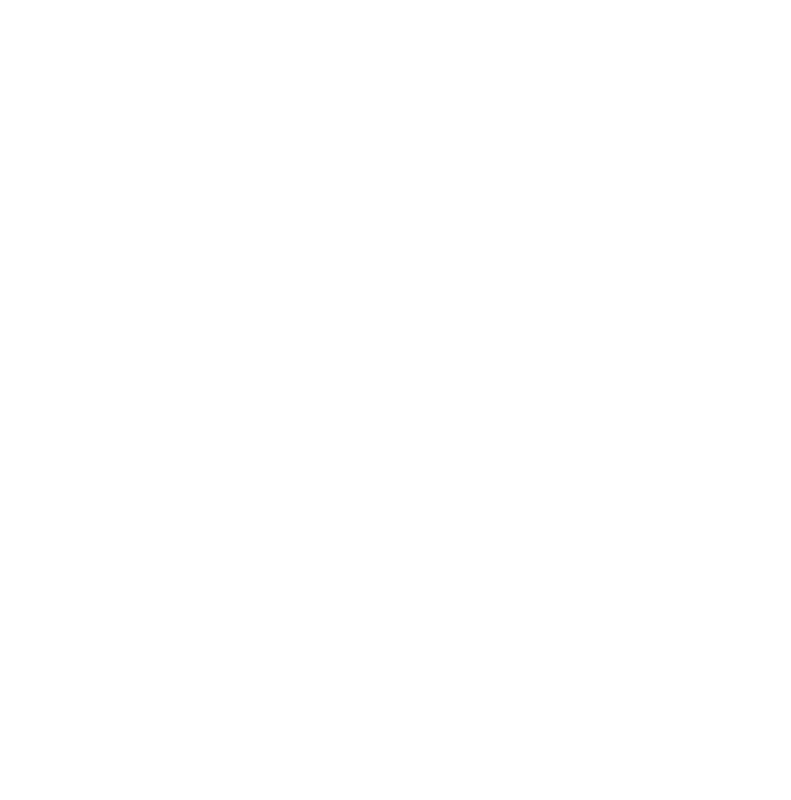
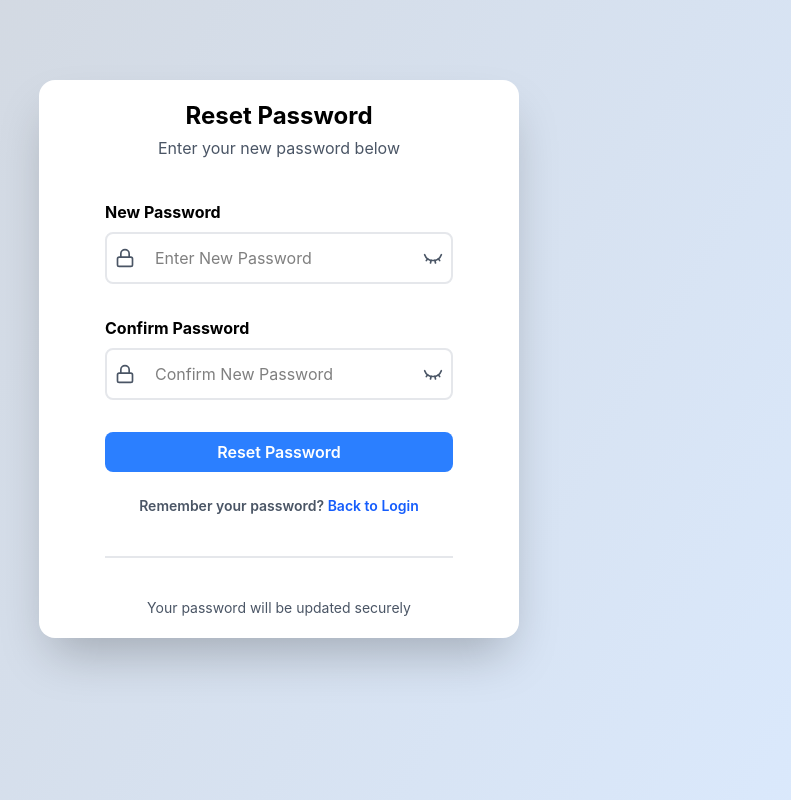
Before and after one commit to Syed-Shariqq/Price-Tracker, a React (Vite) app in the folder price-tracker-frontend/: page /reset-password/1 in a window 1280 px wide. Before the commit this address had no page. Shown: the whole page, without its empty margins (361-1152 px from the left). Built offline with nearby package versions, Linux system fonts and the light colour scheme.

Commit message:
Add Forget password and ResetPassword integrartion

```diff
--- /dev/null
+++ b/price-tracker-frontend/src/Api/changePass.js
@@ -0,0 +1,10 @@
+import api from "./axios";
+
+
+export const forgotPassword = (data) => {
+    return api.post("/otp/forgot-password", data);
+};
+
+export const resetPassword = (data) => {
+    return api.post("/otp/reset-password", data);
+};
--- a/price-tracker-frontend/src/App.jsx
+++ b/price-tracker-frontend/src/App.jsx
@@ -11,6 +11,7 @@ import ProductAnalytics from '@/Pages/ProductAnalytics'
 import ProtectedRoute from './Utils/ProtectedRoute'
 import { useEffect } from 'react'
 import ForgotPassword from '@/Pages/ForgotPassword'
+import ResetPassword from '@/Pages/ResetPassword'
 
 
 const App = () => {
@@ -33,6 +34,7 @@ const App = () => {
         <Route path='/' element={<LandingPage />} />
         <Route path='/auth' element={<AuthPage />} />
         <Route path='/forgot-password' element={<ForgotPassword />} />
+        <Route path='/reset-password/:token' element={<ResetPassword />} />
 
         <Route path='/home' element={
           <ProtectedRoute>
--- a/price-tracker-frontend/src/Pages/ForgotPassword.jsx
+++ b/price-tracker-frontend/src/Pages/ForgotPassword.jsx
@@ -1,21 +1,58 @@
 import { Mail } from 'lucide-react'
-import React from 'react'
-import { Link } from 'react-router-dom'
+import React, { useState } from 'react'
+import { Link, useNavigate } from 'react-router-dom'
+import { forgotPassword } from '@/Api/changePass';
+import Loader from '@/Components/Common/Loader';
 
 const ForgotPassword = () => {
+
+    const [email, setEmail] = useState('');
+    const [loading, setLoading] = useState(false)
+
+    const navigate = useNavigate();
+
+    const handleSubmit = async (e) => {
+
+        try {
+            e.preventDefault();
+            setLoading(true);
+            const res = await forgotPassword({ email : email });
+
+            if (res.data.status === 200) {
+                alert(res.data.message);
+            }else{
+                alert(res.data.message);
+            }
+        } catch (err) {
+            console.log(err);
+        }finally{
+            setLoading(false);
+        }
+
+    }
+
+
     return (
         <div className='min-h-screen w-fulltext-black bg-linear-120 from-gray-300 to-blue-100 flex 2xl:justify-center flex-col items-center py-20 justify-start'>
+            {loading && <Loader />}
             <div className='bg-white p-5 shadow-2xl flex flex-col items-center justify-center rounded-2xl'>
-                <form className='flex gap-10 flex-col items-center justify-center' action="">
+                <form onSubmit={handleSubmit} className='flex gap-10 flex-col items-center justify-center' action="">
                     <div className='flex gap-1 flex-col items-center justify-center'>
                         <h1 className='font-bold 2xl:text-4xl text-2xl'>Forgot Password</h1>
                         <p className='text-gray-600 2xl:text-lg'>Enter your email to reset your password</p>
                     </div>
                     <div className='flex items-center gap-2 pb-10 border-b-2 border-gray-200 flex-col'>
-                        <p className='2xl:text-xl'>Email Address</p>
+                        <p className='2xl:text-xl font-bold'>Email Address</p>
                         <div className='flex px-2 2xl:py-3 2xl:text-lg 2xl:px-6 py-1 border-2 border-gray-200 rounded-lg items-center justify-center gap-2'>
                             <Mail />
-                            <input className='text-md px-3 py-2 outline-none' placeholder='Enter Email Address' type="email" name="email" id="" />
+                            <input
+                                onChange={(e) => { setEmail(e.target.value) }}
+                                className='text-md px-3 py-2 outline-none'
+                                value={email}
+                                placeholder='Enter Email Address'
+                                type="email"
+                                name="email"
+                                 />
                         </div>
                         <button className='px-4 cursor-pointer hover:bg-blue-600 transition-all duration-300 py-2 mt-2 w-full 2xl:text-lg bg-blue-500 text-white rounded-lg'>Send Reset Link</button>
                         <p className='text-sm 2xl:text-lg text-gray-600 font-semibold'>Remember your Password? <Link className="2xl:text-md text-blue-600" to="/auth">Back to Login</Link></p>
--- /dev/null
+++ b/price-tracker-frontend/src/Pages/ResetPassword.jsx
@@ -0,0 +1,156 @@
+import { Eye, EyeClosed, Lock } from 'lucide-react';
+import { useState } from 'react';
+import { Link, useNavigate, useParams } from 'react-router-dom';
+import { resetPassword } from '../Api/changePass';
+
+const ResetPassword = () => {
+    const [showNewPassword, setShowNewPassword] = useState(false);
+    const [showConfirmPassword, setShowConfirmPassword] = useState(false);
+    const [passwords, setPasswords] = useState({
+        newPassword: '',
+        confirmPassword: ''
+    });
+    const [loading, setLoading] = useState(false);
+    const [error, setError] = useState('');
+    const navigate = useNavigate();
+    const { token } = useParams();
+
+    const handleResetPassword = async (e) => {
+        e.preventDefault();
+        setError('');
+
+        // Validation
+        if (!passwords.newPassword || !passwords.confirmPassword) {
+            setError('Please fill in all fields');
+            return;
+        }
+
+        if (passwords.newPassword.length < 8) {
+            setError('Password must be at least 8 characters long');
+            return;
+        }
+
+        if (passwords.newPassword !== passwords.confirmPassword) {
+            setError('Passwords do not match');
+            return;
+        }
+
+        try {
+            setLoading(true);
+            // reset password API
+             const res = await resetPassword({ token, newPassword: passwords.newPassword });
+
+            if(res.data.status === 200){
+                alert(res.data.message);
+                navigate('/auth');
+            }else{
+                setError(res.data.message);
+            }
+        } catch (err) {
+            setError(err.response?.data?.message || 'Failed to reset password');
+            console.error(err);
+        } finally {
+            setLoading(false);
+        }
+    };
+
+    return (
+        <div className='min-h-screen w-full text-black bg-linear-120 from-gray-300 to-blue-100 flex 2xl:justify-center flex-col items-center py-20 justify-start'>
+            <div className='bg-white md:w-120 p-5 shadow-2xl flex flex-col items-center justify-center rounded-2xl'>
+                <form className='flex gap-10 flex-col items-center justify-center' onSubmit={handleResetPassword}>
+                    {/* Header */}
+                    <div className='flex gap-1 flex-col items-center justify-center'>
+                        <h1 className='font-bold 2xl:text-4xl text-2xl'>Reset Password</h1>
+                        <p className='text-gray-600 2xl:text-lg'>Enter your new password below</p>
+                    </div>
+
+                    {/* Error Message */}
+                    {error && (
+                        <div className='bg-red-100 border border-red-400 text-red-700 px-4 py-3 rounded-lg 2xl:text-lg'>
+                            {error}
+                        </div>
+                    )}
+
+                    {/* Password Fields */}
+                    <div className='flex items-center gap-2 pb-10 border-b-2 border-gray-200 flex-col'>
+                        {/* New Password */}
+                        <p className='2xl:text-xl font-bold self-start'>New Password</p>
+                        <div className='flex px-2 2xl:py-3 2xl:text-lg 2xl:px-6 py-1 border-2 border-gray-200 rounded-lg items-center justify-center gap-2 relative'>
+                            <Lock size={20} className='text-gray-600' />
+                            <input
+                                onChange={(e) => setPasswords({ ...passwords, newPassword: e.target.value })}
+                                className='text-md px-3 py-2 outline-none 2xl:text-lg'
+                                placeholder='Enter New Password'
+                                type={showNewPassword ? 'text' : 'password'}
+                                value={passwords.newPassword}
+                            />
+                            {showNewPassword ? (
+                                <Eye
+                                    onClick={() => setShowNewPassword(!showNewPassword)}
+                                    className='cursor-pointer text-gray-600 hover:text-gray-800'
+                                    size={20}
+                                />
+                            ) : (
+                                <EyeClosed
+                                    onClick={() => setShowNewPassword(!showNewPassword)}
+                                    className='cursor-pointer text-gray-600 hover:text-gray-800'
+                                    size={20}
+                                />
+                            )}
+                        </div>
+
+                        {/* Confirm Password */}
+                        <p className='2xl:text-xl font-bold self-start mt-6'>Confirm Password</p>
+                        <div className='flex px-2 2xl:py-3 2xl:text-lg 2xl:px-6 py-1 border-2 border-gray-200 rounded-lg items-center justify-center gap-2 relative'>
+                            <Lock size={20} className='text-gray-600' />
+                            <input
+                                onChange={(e) => setPasswords({ ...passwords, confirmPassword: e.target.value })}
+                                className='text-md px-3 py-2 outline-none 2xl:text-lg'
+                                placeholder='Confirm New Password'
+                                type={showConfirmPassword ? 'text' : 'password'}
+                                value={passwords.confirmPassword}
+                            />
+                            {showConfirmPassword ? (
+                                <Eye
+                                    onClick={() => setShowConfirmPassword(!showConfirmPassword)}
+                                    className='cursor-pointer text-gray-600 hover:text-gray-800'
+                                    size={20}
+                                />
+                            ) : (
+                                <EyeClosed
+                                    onClick={() => setShowConfirmPassword(!showConfirmPassword)}
+                                    className='cursor-pointer text-gray-600 hover:text-gray-800'
+                                    size={20}
+                                />
+                            )}
+                        </div>
+
+                        {/* Reset Button */}
+                        <button
+                            type='submit'
+                            disabled={loading}
+                            className={`px-4 cursor-pointer w-full mt-6 hover:bg-blue-600 transition-all duration-300 active:scale-95 py-2 2xl:text-lg 2xl:py-3 font-semibold ${loading ? 'opacity-50 cursor-not-allowed' : ''} bg-blue-500 text-white rounded-lg`}
+                        >
+                            {loading ? 'Resetting...' : 'Reset Password'}
+                        </button>
+
+                        {/* Back to Login Link */}
+                        <p className='text-sm 2xl:text-lg text-gray-600 font-semibold text-center mt-4'>
+                            Remember your password?{' '}
+                            <Link className='2xl:text-md text-blue-600 hover:text-blue-700' to='/auth'>
+                                Back to Login
+                            </Link>
+                        </p>
+                    </div>
+
+                    {/* Footer Message */}
+                    <div className='text-gray-600 2xl:text-lg text-sm text-center'>
+                        <p>Your password will be updated securely</p>
+                    </div>
+                </form>
+            </div>
+        </div>
+    );
+};
+
+export default ResetPassword;
```
